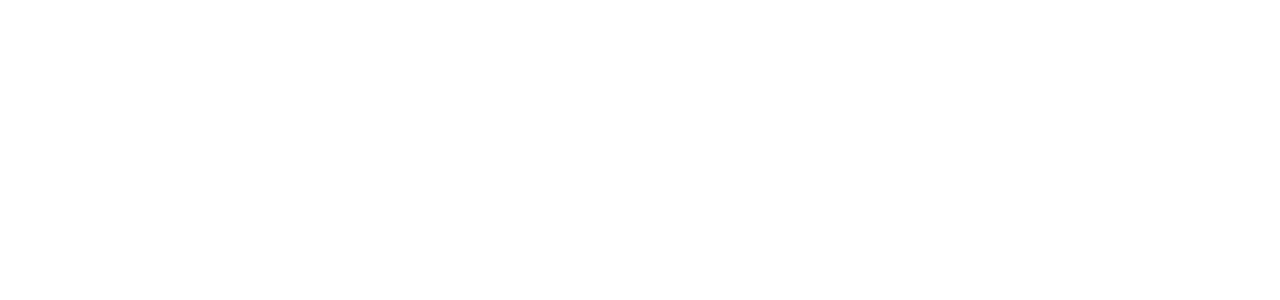
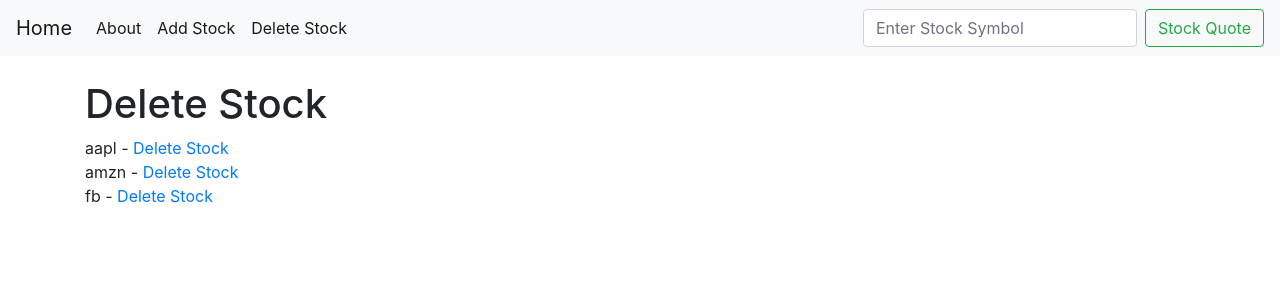
Before and after one commit to mthompson1085/stock, a Django app: page /delete_stock.html in a window 1280 px wide. Before the commit the part shown is empty. Shown: the top 300 px of the page. Run offline with Django 3.2, Linux system fonts and the light colour scheme; data comes from the database, SQL or seed files in the repository; some libraries are stand-ins or nearby versions.

Commit message:
updated delete url

```diff
--- a/ticker/templates/base.html
+++ b/ticker/templates/base.html
@@ -24,6 +24,9 @@
             </li>
             <li class="nav-item active">
               <a class="nav-link" href="/add_stock.html"> Add Stock <span class="sr-only">(current)</span></a>
+            </li>
+            <li class="nav-item active">
+              <a class="nav-link" href="/delete_stock.html"> Delete Stock <span class="sr-only">(current)</span></a>
             </li>
           </ul>
           <form action="{%url 'home'%}" class="form-inline my-2 my-lg-0" method="POST">
--- a/ticker/templates/delete_stock.html
+++ b/ticker/templates/delete_stock.html
@@ -0,0 +1,17 @@
+{% extends 'base.html' %}
+{% block content %}
+
+
+<h1> Delete Stock</h1>
+
+{% if ticker %}
+
+    {% for item in ticker %}
+        {{item }} - <a href="{% url 'delete' item.id %}"> Delete Stock</a> <br/>
+    {% endfor %}
+
+{% else %}
+    You do not have any stocks...
+{% endif %}
+
+{% endblock %}
```
